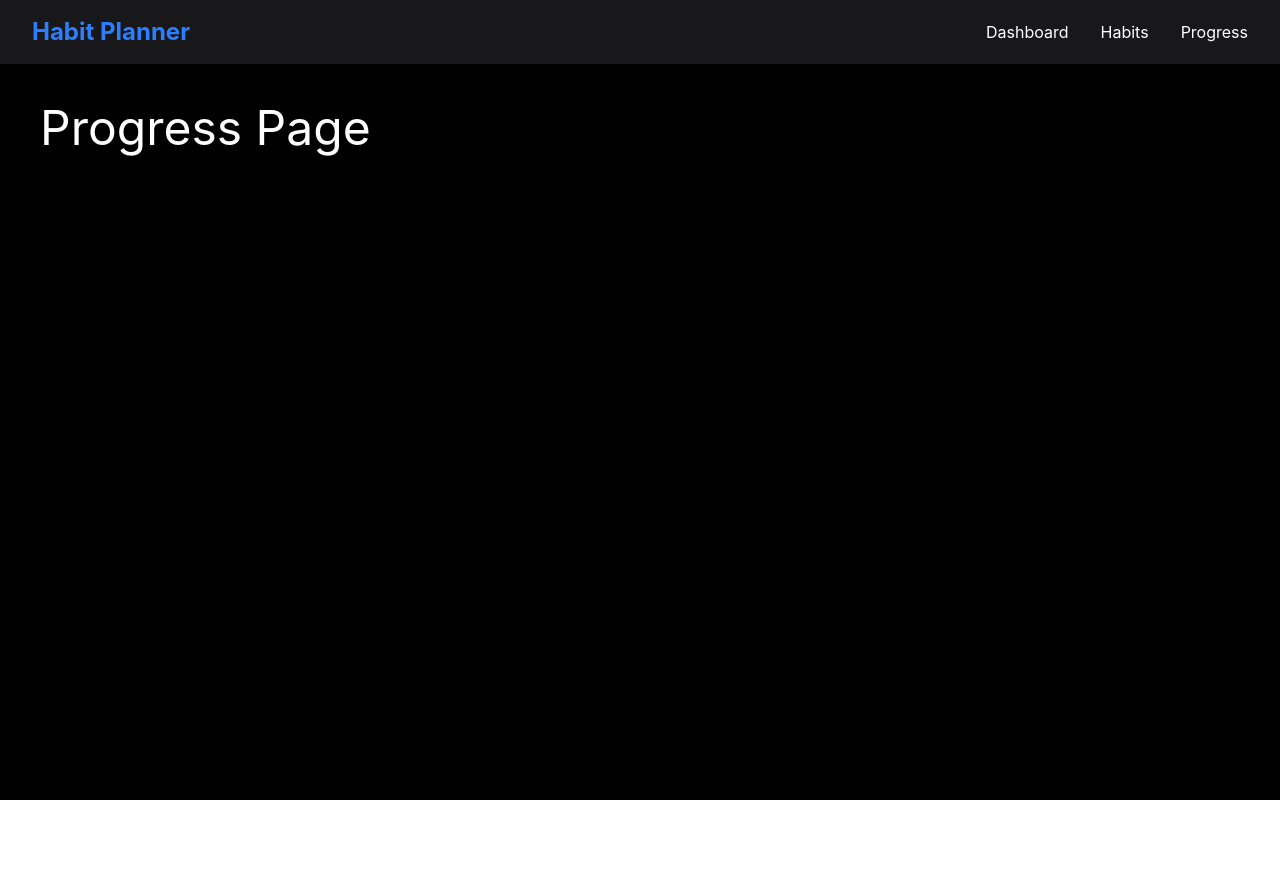
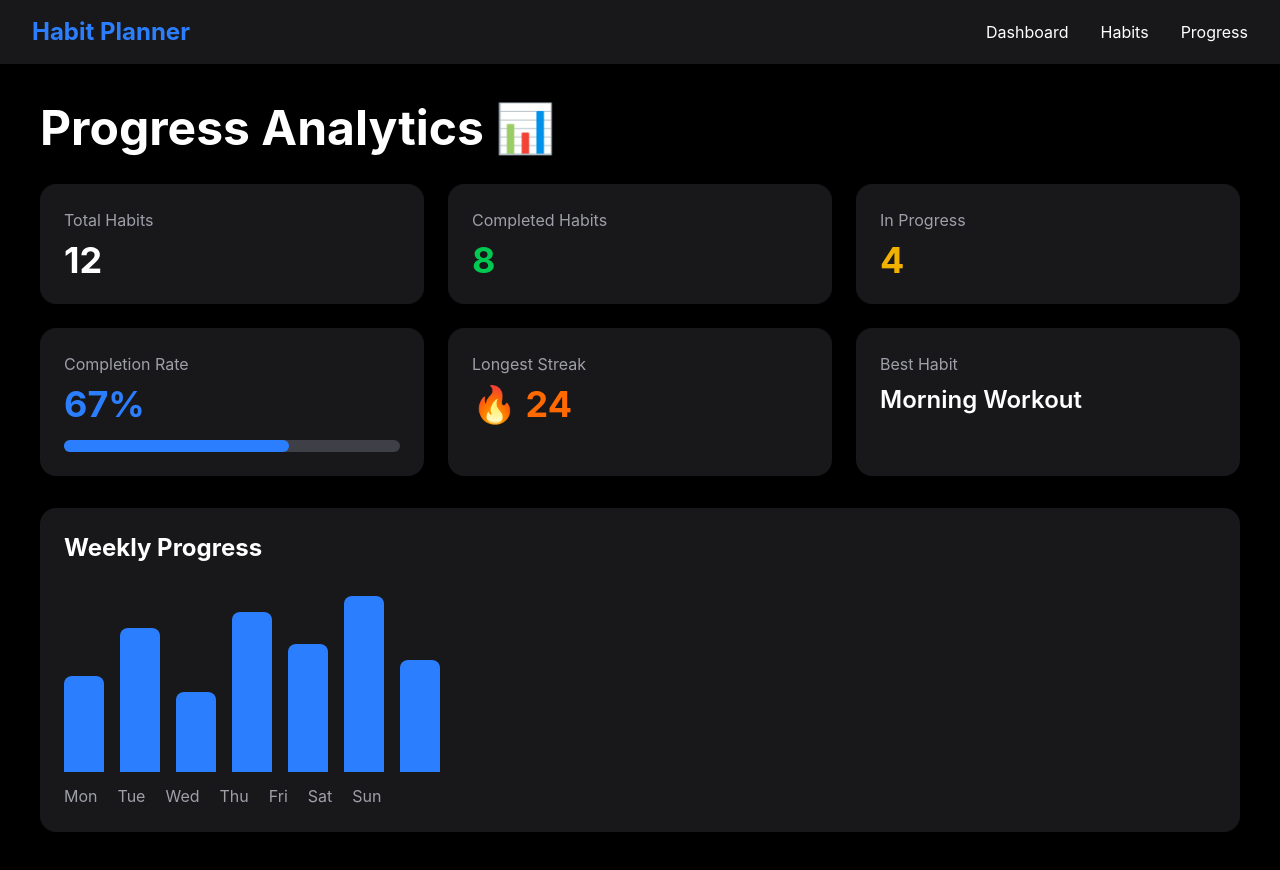
Before and after one commit to Rudiveek/Habbit_Planner, a React app in the folder frontend/: page /progress in a window 1280 px wide. Before the commit the page ends 800 px from the top, so only its background shows below. Built offline with nearby package versions, Linux system fonts and the light colour scheme; the HTML template or start-up script is replaced by a standard one.

Commit message:
Added Progress.

```diff
--- a/frontend/src/pages/Progress.jsx
+++ b/frontend/src/pages/Progress.jsx
@@ -1,9 +1,123 @@
 function Progress() {
+  const stats = {
+    totalHabits: 12,
+    completedHabits: 8,
+    inProgressHabits: 4,
+    completionRate: 67,
+    longestStreak: 24,
+    bestHabit: "Morning Workout",
+  };
+
   return (
-    <div className="text-white text-5xl p-10">
-      Progress Page
+    <div className="p-10 text-white">
+
+      <h1 className="text-5xl font-bold mb-8">
+        Progress Analytics 📊
+      </h1>
+
+      <div className="grid grid-cols-1 md:grid-cols-3 gap-6">
+
+        <div className="bg-zinc-900 p-6 rounded-2xl">
+          <h3 className="text-zinc-400 mb-2">
+            Total Habits
+          </h3>
+
+          <p className="text-4xl font-bold">
+            {stats.totalHabits}
+          </p>
+        </div>
+
+        <div className="bg-zinc-900 p-6 rounded-2xl">
+          <h3 className="text-zinc-400 mb-2">
+            Completed Habits
+          </h3>
+
+          <p className="text-4xl font-bold text-green-500">
+            {stats.completedHabits}
+          </p>
+        </div>
+
+        <div className="bg-zinc-900 p-6 rounded-2xl">
+          <h3 className="text-zinc-400 mb-2">
+            In Progress
+          </h3>
+
+          <p className="text-4xl font-bold text-yellow-500">
+            {stats.inProgressHabits}
+          </p>
+        </div>
+
+        <div className="bg-zinc-900 p-6 rounded-2xl">
+          <h3 className="text-zinc-400 mb-2">
+            Completion Rate
+          </h3>
+
+          <p className="text-4xl font-bold text-blue-500">
+            {stats.completionRate}%
+          </p>
+
+          <div className="w-full bg-zinc-700 rounded-full h-3 mt-4">
+            <div
+              className="bg-blue-500 h-3 rounded-full"
+              style={{
+                width: `${stats.completionRate}%`,
+              }}
+            />
+          </div>
+        </div>
+
+        <div className="bg-zinc-900 p-6 rounded-2xl">
+          <h3 className="text-zinc-400 mb-2">
+            Longest Streak
+          </h3>
+
+          <p className="text-4xl font-bold text-orange-500">
+            🔥 {stats.longestStreak}
+          </p>
+        </div>
+
+        <div className="bg-zinc-900 p-6 rounded-2xl">
+          <h3 className="text-zinc-400 mb-2">
+            Best Habit
+          </h3>
+
+          <p className="text-2xl font-semibold">
+            {stats.bestHabit}
+          </p>
+        </div>
+
+      </div>
+
+      <div className="bg-zinc-900 p-6 rounded-2xl mt-8">
+        <h2 className="text-2xl font-bold mb-4">
+          Weekly Progress
+        </h2>
+
+        <div className="flex items-end gap-4 h-48">
+
+          <div className="bg-blue-500 w-10 h-24 rounded-t-lg"></div>
+          <div className="bg-blue-500 w-10 h-36 rounded-t-lg"></div>
+          <div className="bg-blue-500 w-10 h-20 rounded-t-lg"></div>
+          <div className="bg-blue-500 w-10 h-40 rounded-t-lg"></div>
+          <div className="bg-blue-500 w-10 h-32 rounded-t-lg"></div>
+          <div className="bg-blue-500 w-10 h-44 rounded-t-lg"></div>
+          <div className="bg-blue-500 w-10 h-28 rounded-t-lg"></div>
+
+        </div>
+
+        <div className="flex gap-5 mt-3 text-zinc-400">
+          <span>Mon</span>
+          <span>Tue</span>
+          <span>Wed</span>
+          <span>Thu</span>
+          <span>Fri</span>
+          <span>Sat</span>
+          <span>Sun</span>
+        </div>
+      </div>
+
     </div>
-  )
+  );
 }
 
-export default Progress
+export default Progress;
```
Also changed, not shown: frontend/src/pages/HabitDetails.jsx (added).
